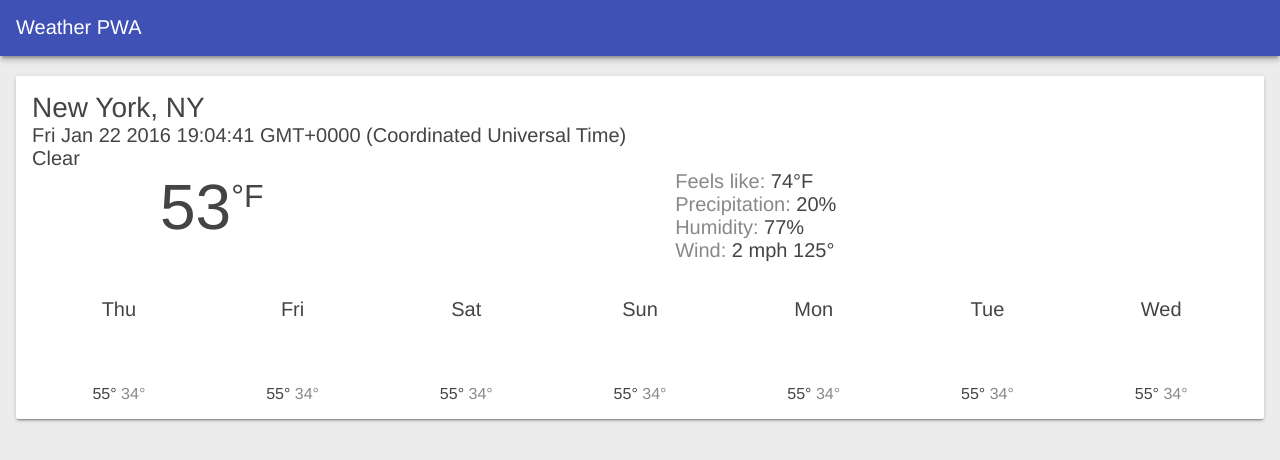
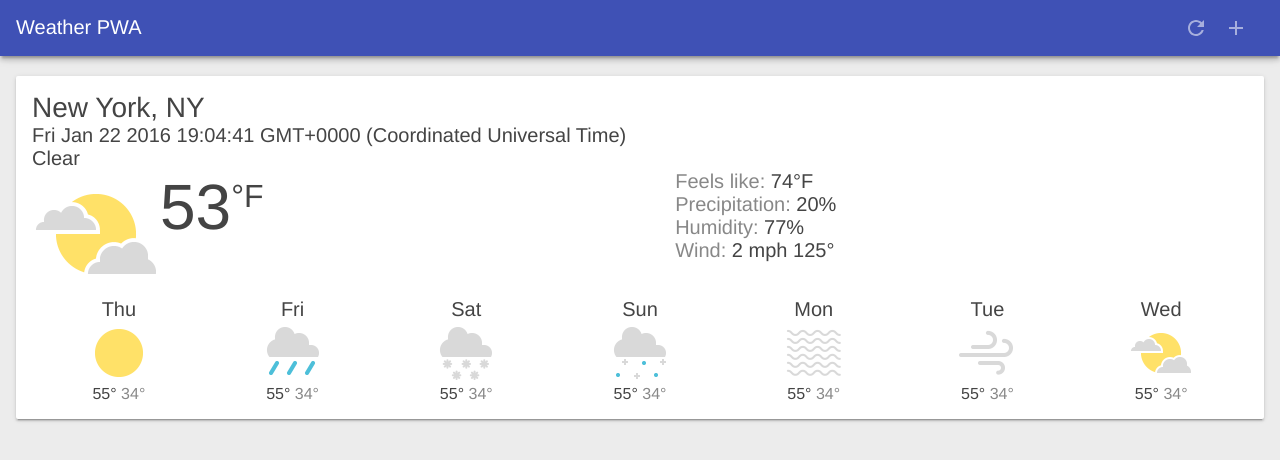
Before and after one commit to pesinasiller/pwa-ud811, a website: page index.html in a window 1280 px wide. Drawn offline with nearby package versions, Linux system fonts and the light colour scheme; files that its build step writes are made by us from their sources; the site is published under a folder, as on GitHub Pages, so addresses that start at the root find nothing; files whose address does not match are found by name.

Commit message:
update path

```diff
--- a/styles/ud811.scss
+++ b/styles/ud811.scss
@@ -64,10 +64,10 @@ body {
     cursor: pointer;
   }
   #butRefresh {
-    background: url(/images/ic_refresh_white_24px.svg) center center no-repeat;
+    background: url(images/ic_refresh_white_24px.svg) center center no-repeat;
   }
   #butAdd {
-    background: url(/images/ic_add_white_24px.svg) center center no-repeat;
+    background: url(images/ic_add_white_24px.svg) center center no-repeat;
   }
 
 }
@@ -266,17 +266,17 @@ body {
   .icon {
     background-repeat: no-repeat;
     background-size: contain;
-    &.clear-day { background-image: url('/images/clear.png'); }
-    &.clear-night { background-image: url('/images/clear.png'); }
-    &.rain { background-image: url('/images/rain.png'); }
-    &.snow { background-image: url('/images/snow.png'); }
-    &.sleet { background-image: url('/images/sleet.png'); }
-    &.wind { background-image: url('/images/wind.png'); }
-    &.fog { background-image: url('/images/fog.png'); }
-    &.cloudy { background-image: url('/images/cloudy.png'); }
-    &.partly-cloudy-day { background-image: url('/images/partly-cloudy.png'); }
-    &.partly-cloudy-night { background-image: url('/images/partly-cloudy.png'); }
-    &.thunderstorms { background-image: url('/images/thunderstorms.png'); }
+    &.clear-day { background-image: url('images/clear.png'); }
+    &.clear-night { background-image: url('images/clear.png'); }
+    &.rain { background-image: url('images/rain.png'); }
+    &.snow { background-image: url('images/snow.png'); }
+    &.sleet { background-image: url('images/sleet.png'); }
+    &.wind { background-image: url('images/wind.png'); }
+    &.fog { background-image: url('images/fog.png'); }
+    &.cloudy { background-image: url('images/cloudy.png'); }
+    &.partly-cloudy-day { background-image: url('images/partly-cloudy.png'); }
+    &.partly-cloudy-night { background-image: url('images/partly-cloudy.png'); }
+    &.thunderstorms { background-image: url('images/thunderstorms.png'); }
   }
 }
 
```
